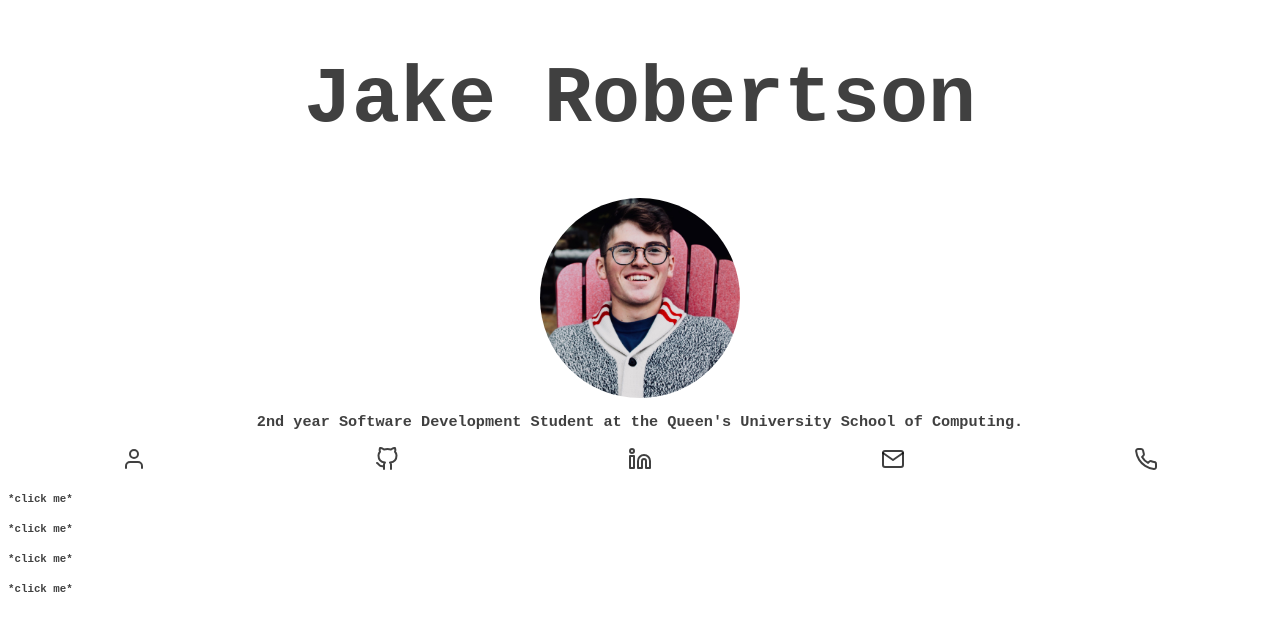
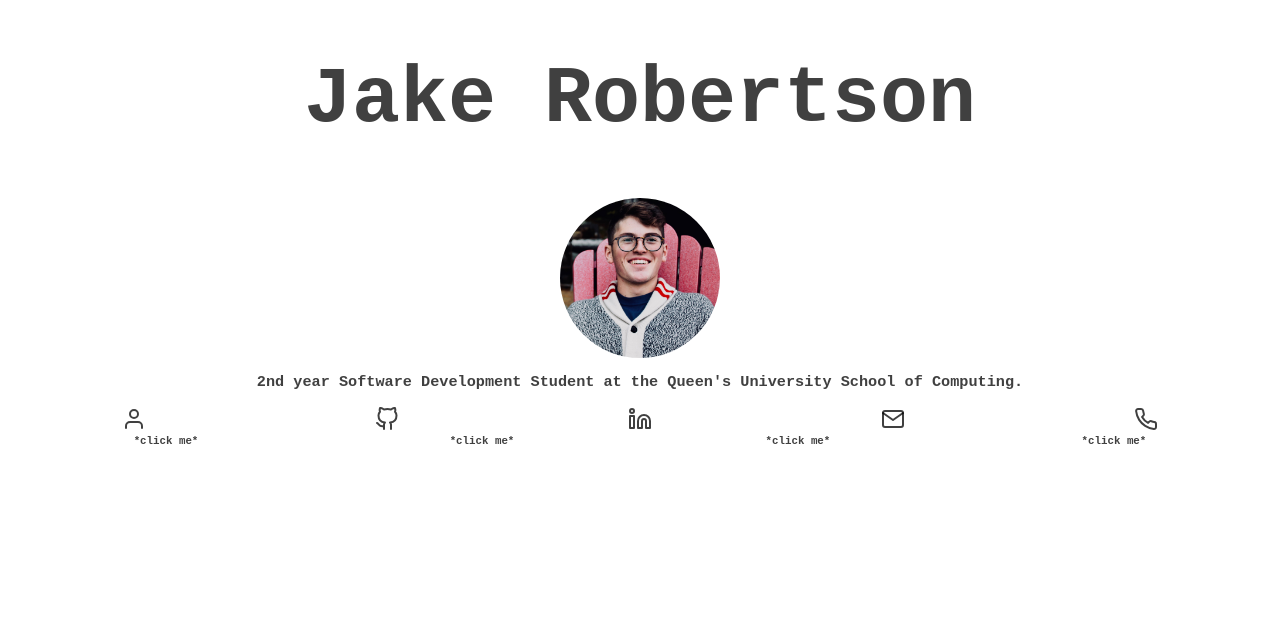
Before and after one commit to jr2021/jr2021.github.io, a plain HTML site: page index.html in a window 1280 px wide. Drawn offline with nearby package versions, Linux system fonts and the light colour scheme.

Commit message:
Update main.css

```diff
--- a/main.css
+++ b/main.css
@@ -9,7 +9,7 @@ body {
     text-align: center;
 }
 #headshot {
-    height: 25vh;
+    width: 20vh;
     border-radius: 100%;
     display: block;
     margin: auto;
@@ -19,14 +19,20 @@ body {
 }
 #icons {
     display: flex;
+    text-align: center;
 }
 #icons a {
-    text-align: center;
     margin: auto;
-    text-decoration: none;
     color: rgba(0, 0, 0, .75);
-    transition: opacity .5s;
+    transition: color .5s;
 }
 #icons a:hover {
-    opacity: .565;
+    color: rgba(0, 255, 0, .75);
 }
+#directions {
+    display: flex;
+    text-align: center;
+}
+#directions h5 {
+    margin: auto;
+}
```
